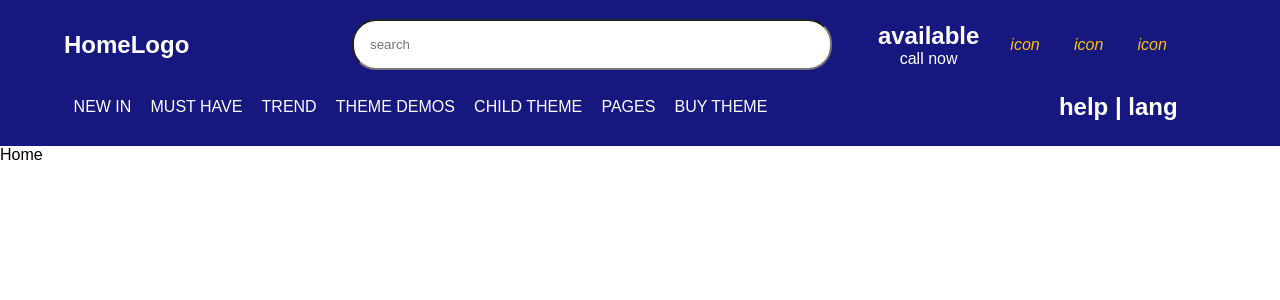
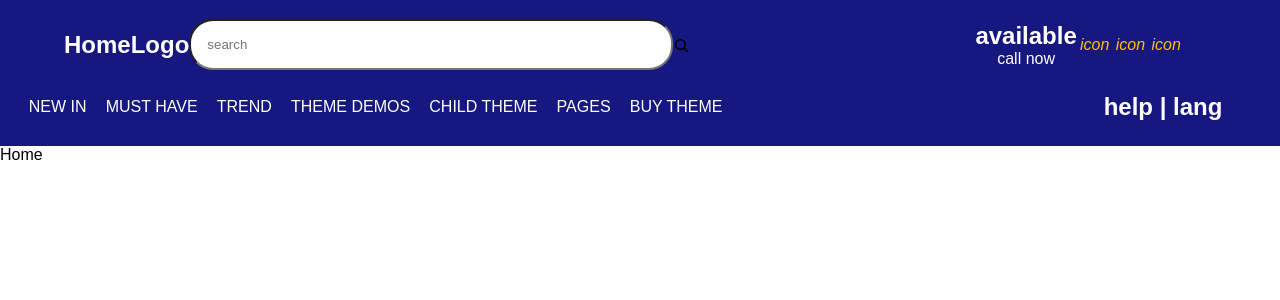
Before and after one commit to rahmanShuhin/ello-mart-e-commerce, a React (Create React App) app in the folder client/: page / in a window 1280 px wide. Shown: the top 300 px of the page. Built offline with nearby package versions, Linux system fonts and the light colour scheme.

Commit message:
again static nav

```diff
--- a/client/src/components/navbar/Navbar.css
+++ b/client/src/components/navbar/Navbar.css
@@ -24,15 +24,18 @@
 }
 
 nav {
-  display: grid;
-  grid-template-columns: 0.75fr 1.25fr 1fr;
-
+  display: flex;
+  /* grid-template-columns: 0.75fr 1.25fr 1fr; */
+  justify-content: space-between;
   align-items: center;
   margin: 0 auto;
 
   max-width: 90vw;
 }
-.navbar div {
+.navbar-center span {
+  display: flex;
+  align-items: center;
+  justify-content: space-between;
 }
 .navbar-left {
   grid-column: 1/2;
@@ -41,6 +44,10 @@ nav {
 }
 .navbar-center {
   grid-column: 2/3;
+  flex: 1;
+}
+.navbar-search {
+  max-width: 500px;
 }
 .navbar-center-search-input {
   width: 100%;
--- a/client/src/components/navbar/Navbar.js
+++ b/client/src/components/navbar/Navbar.js
@@ -1,6 +1,6 @@
 import { Link } from "react-router-dom";
+import searchIcon from "../../assets/icons/charm_search.svg";
 import "./Navbar.css";
-
 export default function Navbar() {
   return (
     <div className="navbar">
@@ -12,13 +12,14 @@ export default function Navbar() {
         </div>
         {/* <SearchBar></SearchBar> */}
         <div className="navbar-center">
-          <label>
+          <span className="navbar-search">
             <input
               className="navbar-center-search-input"
               placeholder="search"
               type="text"
             />
-          </label>
+            <img src={searchIcon} alt="" />
+          </span>
         </div>
         <div className="navbar-right">
           <div className="navbar-right-calls">
@@ -31,7 +32,7 @@ export default function Navbar() {
         </div>
       </nav>
 
-      <nav className="navbar-bottom">
+      <section className="navbar-bottom">
         <div className="navbar-bottom-names">
           <ul>
             <li>NEW IN </li>
@@ -46,7 +47,7 @@ export default function Navbar() {
         <div className="navbar-bottom-support">
           <h1>help | lang</h1>
         </div>
-      </nav>
+      </section>
     </div>
   );
 }
```
Also changed, not shown: client/src/App.js (+3 -4 lines), client/src/assets/icons/charm_search.svg (added).
